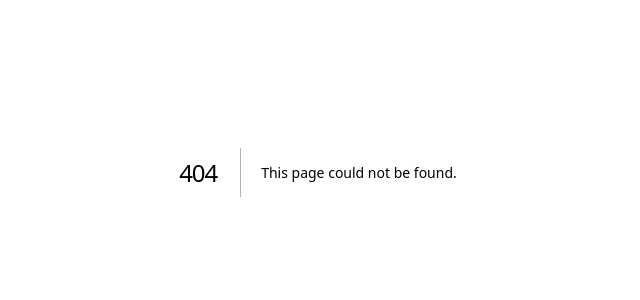
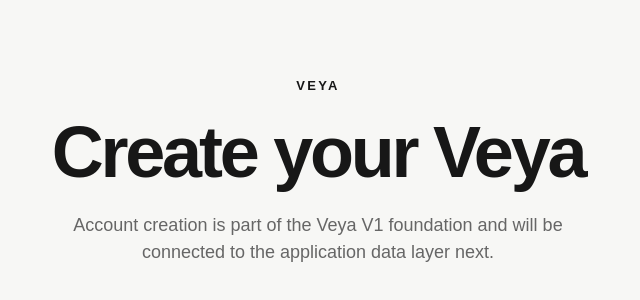
Before and after one commit to okeldijital/veya, a Next.js app: page /signup in a window 1280 px wide. Before the commit this address had no page. Shown: the part 228-528 px from the top of the page, without its empty margins (322-962 px from the left). Built offline with nearby package versions, Linux system fonts and the light colour scheme.

Commit message:
feat: add signup placeholder route

```diff
--- /dev/null
+++ b/app/signup/page.tsx
@@ -0,0 +1,3 @@
+export default function SignupPage() {
+  return <main className="landing"><section className="card"><p className="eyebrow">VEYA</p><h1>Create your Veya</h1><p className="copy">Account creation is part of the Veya V1 foundation and will be connected to the application data layer next.</p></section></main>;
+}
```
